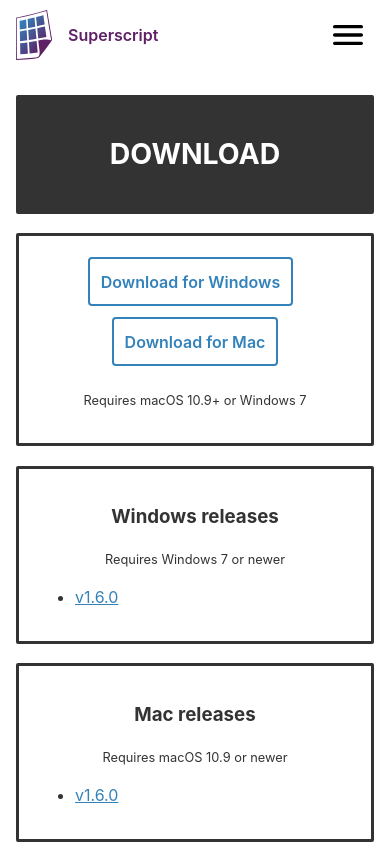
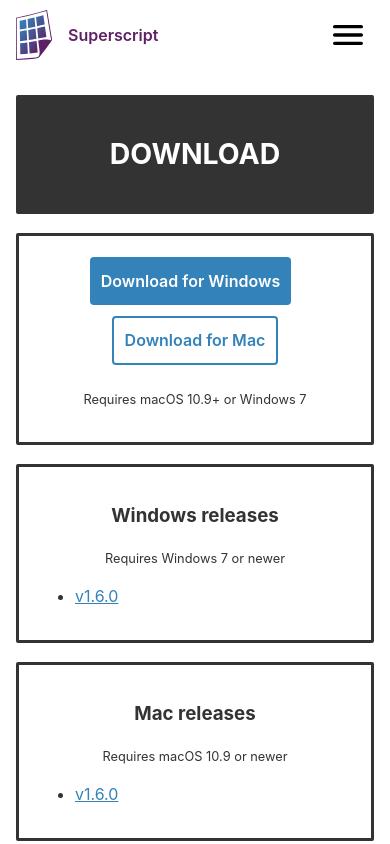
Before and after one commit to machindo/superscript-web, a Nuxt app: page /download in a window 390 px wide. Shown: the top 844 px of the page. Built offline with nearby package versions, Linux system fonts and the light colour scheme.

Commit message:
fix: free announcement overflowing screen on mobile

```diff
--- a/components/home/Announcement.vue
+++ b/components/home/Announcement.vue
@@ -1,5 +1,5 @@
 <template>
-  <div v-if="isShown" class="announcement-wrapper">
+  <div v-if="isShown" class="announcement-wrapper" @click.self="isShown = false">
     <div class="announcement">
       <h2>Superscript is now free!</h2>
       <button class="close-button" @click="isShown = false" title="Dismiss announcement">&#x2715;</button>
@@ -29,14 +29,13 @@ const isShown = ref(true)
   inset 0
   display grid
   z-index 1001
-  pointer-events none
 
 .announcement
   position relative
   place-self center
-  width 50ch
+  width 95%
   max-height 95%
-  max-width 95%
+  max-width 50ch
   padding 1em
   border solid 3px $borderColor
   background $pageBackground
--- a/pages/download.vue
+++ b/pages/download.vue
@@ -20,7 +20,8 @@
           </p>
         </div>
         <div v-else>
-          <a class="button" :href="windowsReleases[0].url" rel="nofollow" download="Superscript Setup.exe">Download for
+          <a class="button primary" :href="windowsReleases[0].url" rel="nofollow"
+            download="Superscript Setup.exe">Download for
             Windows</a>
           &nbsp;
           <a class="button" :href="`/releases/dmg/${macReleases[0].version}`" rel="nofollow"
@@ -40,7 +41,7 @@
           <li v-for="release of windowsReleases" :key="release.version">
             <a :href="release.url" rel="nofollow" download="Superscript Setup.exe">v{{
               release.version
-            }}</a>
+              }}</a>
           </li>
         </ul>
       </div>
@@ -62,7 +63,7 @@
         <ul>
           <li v-for="example of examples" :key="example.title">
             <a :href="`examples/${example.filename}`" rel="nofollow" :download="example.filename">{{ example.title
-              }}</a>
+            }}</a>
             by {{ example.writer }}
             <small v-if="example.copyright">&copy; {{ example.copyright }}</small>
             <template v-if="example.linkHref && example.linkText">
```
